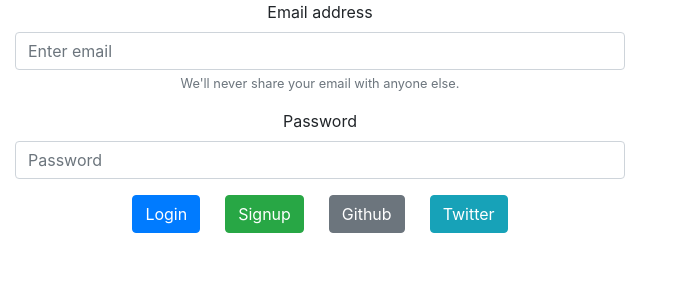
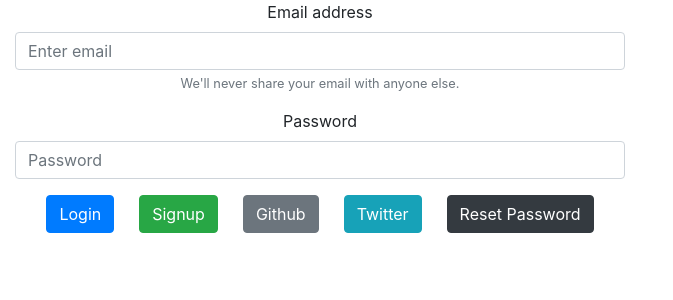
Before and after one commit to manthankumbhar/auth-demo-firebase, a React (Create React App) app: page / in a window 1280 px wide. Shown: the top 300 px of the page, without its empty margins (0-673 px from the left). Built offline with nearby package versions, Linux system fonts and the light colour scheme; no server answers.

Commit message:
password reset

```diff
--- a/src/Login.js
+++ b/src/Login.js
@@ -9,6 +9,7 @@
     this.handleChange = this.handleChange.bind(this);
     this.signup = this.signup.bind(this);
     this.signInGithub = this.signInGithub.bind(this);
+    this.passwordReset = this.passwordReset.bind(this);
     this.state = {
       email: "",
       password: "",
@@ -72,6 +73,20 @@
       });
   }
 
+  passwordReset(e) {
+    e.preventDefault();
+    let email = this.state.email;
+    fire
+      .auth()
+      .sendPasswordResetEmail(email)
+      .then((u) => {
+        alert("A password reset link has been sent to the mail-id entered!");
+      })
+      .catch((error) => {
+        alert(error);
+      });
+  }
+
   render() {
     return (
       <div className="col-md-6">
@@ -93,7 +108,7 @@
             </small>
           </div>
           <div className="form-group">
-            <label for="exampleInputPassword1">Password</label>
+            <label htmlFor="exampleInputPassword1">Password</label>
             <input
               value={this.state.password}
               onChange={this.handleChange}
@@ -104,7 +119,11 @@
               placeholder="Password"
             />
           </div>
-          <button type="submit" onClick={this.login} className="btn btn-primary">
+          <button
+            type="submit"
+            onClick={this.login}
+            className="btn btn-primary"
+          >
             Login
           </button>
           <button
@@ -128,6 +147,13 @@
           >
             Twitter
           </button>
+          <button
+            onClick={this.passwordReset}
+            style={{ marginLeft: "25px" }}
+            className="btn btn-dark"
+          >
+            Reset Password
+          </button>
         </form>
       </div>
     );
```
Also changed, not shown: 1 other file (tests, documents, lock files or other folders).
